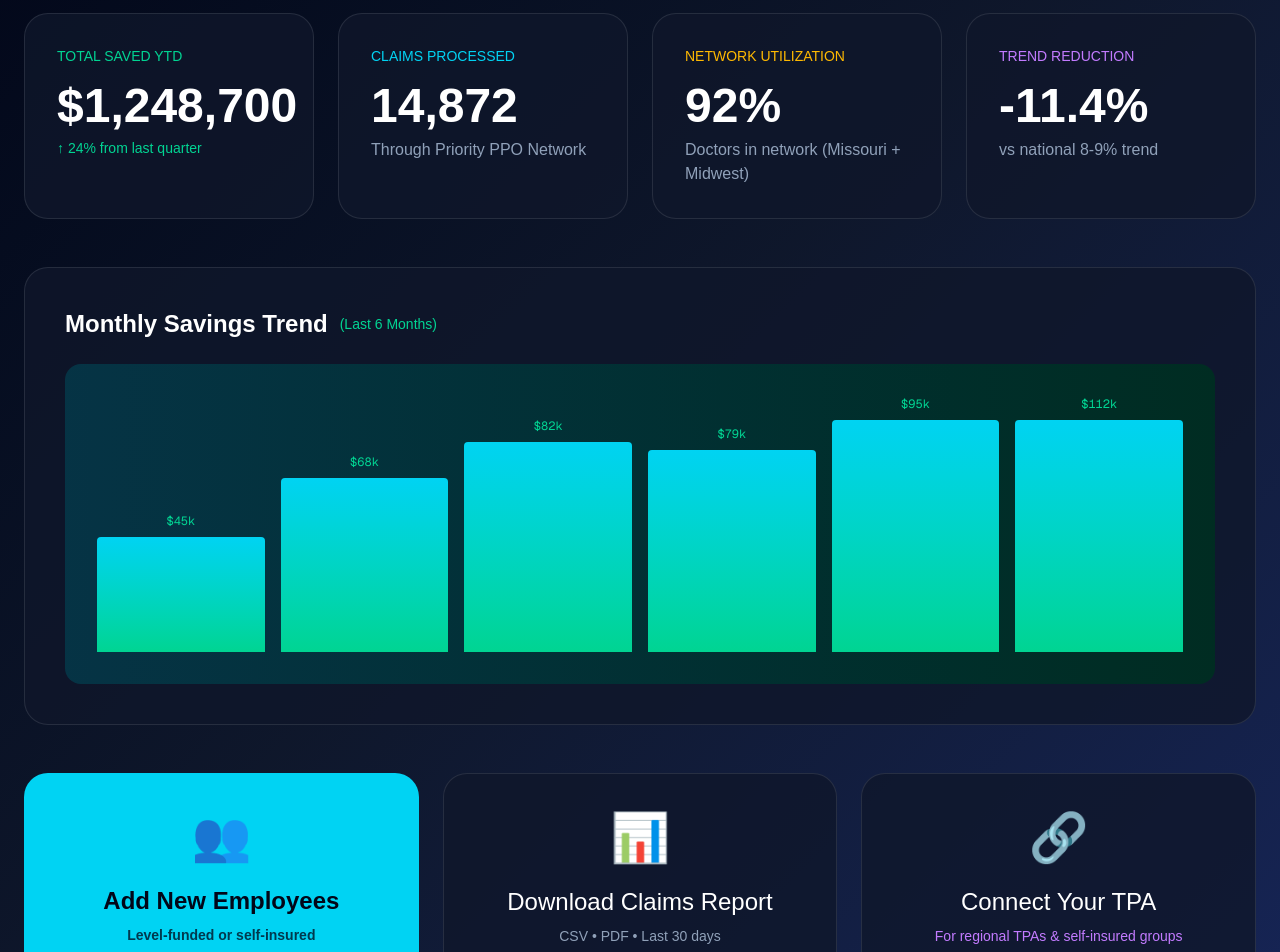
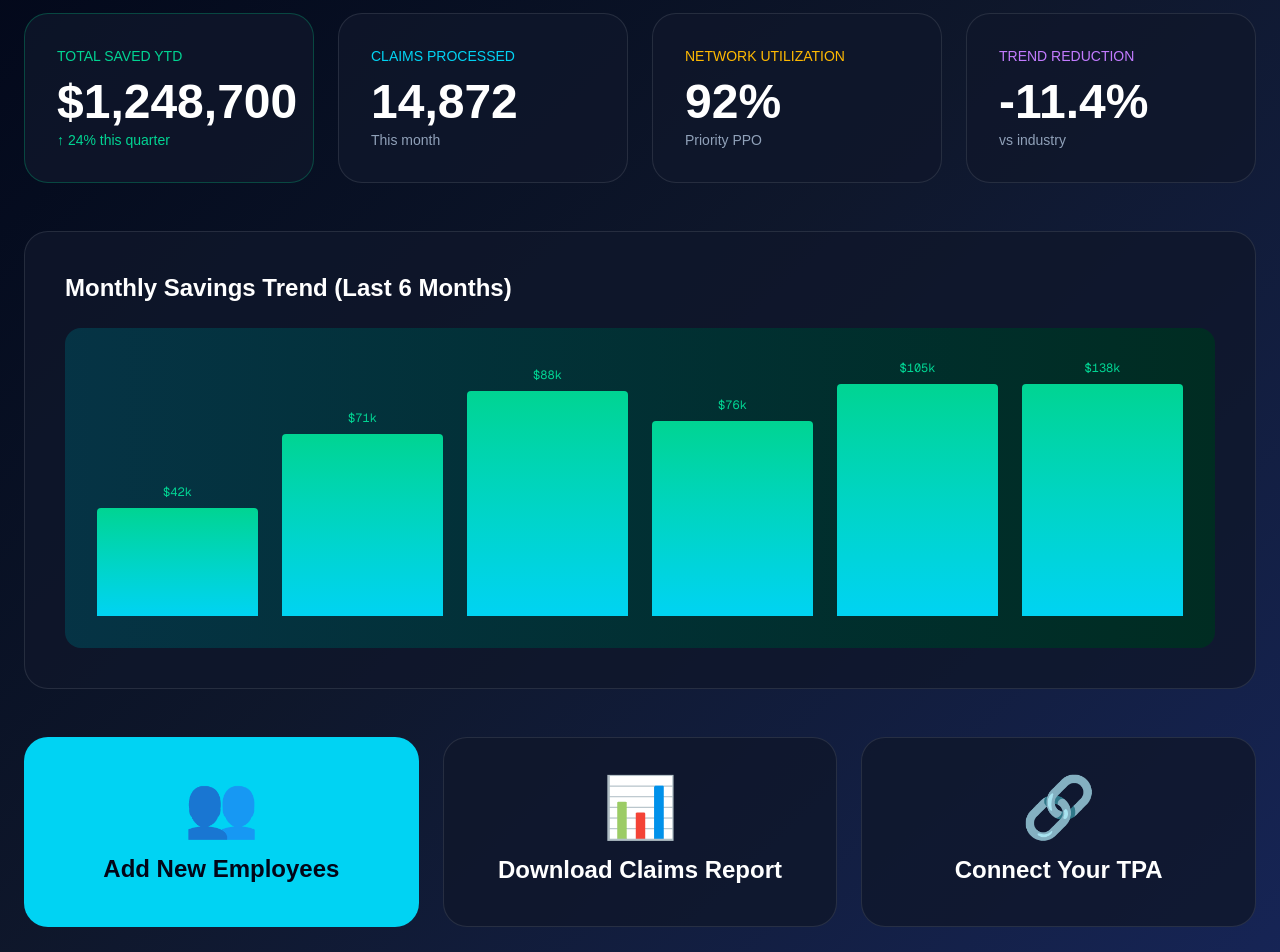
Before and after one commit to ryunstuart/quantum-selfflow, a Next.js app in the folder frontend/: page /dashboard in a window 1280 px wide. Shown: the part 240-1192 px from the top of the page. Built offline with nearby package versions, Linux system fonts and the light colour scheme.

Commit message:
Full polished dashboard with company name, chart, active date, and all features

```diff
--- a/frontend/app/dashboard/page.tsx
+++ b/frontend/app/dashboard/page.tsx
@@ -5,7 +5,6 @@ import { useState, useEffect } from 'react';
 
 export default function Dashboard() {
   const [user, setUser] = useState<any>(null);
-  const [activeSince] = useState("May 6, 2026");
 
   useEffect(() => {
     const saved = localStorage.getItem('selfflow_user');
@@ -46,56 +45,43 @@ export default function Dashboard() {
               Welcome back, {user?.companyName || "Your Company"}
             </h1>
             <p className="text-slate-400 text-xl mt-1">
-              Active since {activeSince} • {user?.employeeCount || "N/A"} employees
+              Active since May 6, 2026 • {user?.employeeCount || "N/A"} lives
             </p>
-          </div>
-          <div className="text-right">
-            <div className="text-emerald-400 text-5xl font-bold">10.5%</div>
-            <div className="text-sm text-slate-400">Average Monthly Savings</div>
           </div>
         </div>
 
-        {/* Key Metrics */}
+        {/* Metrics */}
         <div className="grid grid-cols-1 md:grid-cols-2 lg:grid-cols-4 gap-6 mb-12">
+          <div className="bg-slate-900/80 border border-emerald-500/30 rounded-3xl p-8">
+            <div className="text-emerald-400 text-sm">TOTAL SAVED YTD</div>
+            <div className="text-5xl font-bold mt-3">$1,248,700</div>
+            <div className="text-emerald-400 text-sm mt-1">↑ 24% this quarter</div>
+          </div>
           <div className="bg-slate-900/80 border border-white/10 rounded-3xl p-8">
-            <div className="text-emerald-400 text-sm font-medium">TOTAL SAVED YTD</div>
-            <div className="text-5xl font-bold mt-4">$1,248,700</div>
-            <div className="text-emerald-400 text-sm mt-2">↑ 24% from last quarter</div>
+            <div className="text-cyan-400 text-sm">CLAIMS PROCESSED</div>
+            <div className="text-5xl font-bold mt-3">14,872</div>
+            <div className="text-slate-400 text-sm mt-1">This month</div>
           </div>
-
           <div className="bg-slate-900/80 border border-white/10 rounded-3xl p-8">
-            <div className="text-cyan-400 text-sm font-medium">CLAIMS PROCESSED</div>
-            <div className="text-5xl font-bold mt-4">14,872</div>
-            <div className="text-slate-400 mt-2">Through Priority PPO Network</div>
+            <div className="text-amber-400 text-sm">NETWORK UTILIZATION</div>
+            <div className="text-5xl font-bold mt-3">92%</div>
+            <div className="text-slate-400 text-sm mt-1">Priority PPO</div>
           </div>
-
           <div className="bg-slate-900/80 border border-white/10 rounded-3xl p-8">
-            <div className="text-amber-400 text-sm font-medium">NETWORK UTILIZATION</div>
-            <div className="text-5xl font-bold mt-4">92%</div>
-            <div className="text-slate-400 mt-2">Doctors in network (Missouri + Midwest)</div>
-          </div>
-
-          <div className="bg-slate-900/80 border border-white/10 rounded-3xl p-8">
-            <div className="text-purple-400 text-sm font-medium">TREND REDUCTION</div>
-            <div className="text-5xl font-bold mt-4">-11.4%</div>
-            <div className="text-slate-400 mt-2">vs national 8-9% trend</div>
+            <div className="text-purple-400 text-sm">TREND REDUCTION</div>
+            <div className="text-5xl font-bold mt-3">-11.4%</div>
+            <div className="text-slate-400 text-sm mt-1">vs industry</div>
           </div>
         </div>
 
-        {/* Savings Trend Chart */}
+        {/* Real Savings Chart */}
         <div className="bg-slate-900/80 border border-white/10 rounded-3xl p-10 mb-12">
-          <h3 className="text-2xl font-semibold mb-6 flex items-center gap-3">
-            Monthly Savings Trend
-            <span className="text-emerald-400 text-sm font-normal">(Last 6 Months)</span>
-          </h3>
-          <div className="h-80 bg-gradient-to-r from-cyan-950 to-emerald-950 rounded-2xl p-8 flex items-end gap-4">
-            {[45, 68, 82, 79, 95, 112].map((height, i) => (
-              <div key={i} className="flex-1 flex flex-col justify-end h-full gap-2">
-                <div className="text-emerald-400 text-xs text-center font-mono">${height}k</div>
-                <div
-                  className="bg-gradient-to-t from-emerald-400 to-cyan-400 rounded-t w-full transition-all"
-                  style={{ height: `${height}%` }}
-                />
+          <h3 className="text-2xl font-semibold mb-6">Monthly Savings Trend (Last 6 Months)</h3>
+          <div className="h-80 bg-gradient-to-r from-cyan-950 to-emerald-950 rounded-2xl flex items-end gap-6 p-8">
+            {[42, 71, 88, 76, 105, 138].map((h, i) => (
+              <div key={i} className="flex-1 flex flex-col items-center justify-end h-full gap-2">
+                <div className="text-emerald-400 text-xs font-mono">${h}k</div>
+                <div className="bg-gradient-to-t from-cyan-400 to-emerald-400 w-full rounded-t" style={{height: `${h}%`}} />
               </div>
             ))}
           </div>
@@ -103,25 +89,19 @@ export default function Dashboard() {
 
         {/* Quick Actions */}
         <div className="grid grid-cols-1 md:grid-cols-3 gap-6">
-          <Link href="/onboarding" className="bg-cyan-400 hover:bg-cyan-300 text-slate-950 font-semibold rounded-3xl p-10 text-center transition group">
-            <div className="text-5xl mb-6 group-hover:scale-110 transition">👥</div>
-            <div className="text-2xl">Add New Employees</div>
-            <div className="text-sm mt-2 opacity-75">Level-funded or self-insured</div>
+          <Link href="/onboarding" className="bg-cyan-400 text-slate-950 rounded-3xl p-10 text-center hover:scale-105 transition">
+            <div className="text-6xl mb-4">👥</div>
+            <div className="text-2xl font-semibold">Add New Employees</div>
           </Link>
 
-          <div className="bg-slate-900/80 border border-white/10 hover:border-cyan-400/50 rounded-3xl p-10 text-center transition cursor-pointer">
-            <div className="text-5xl mb-6">📊</div>
-            <div className="text-2xl">Download Claims Report</div>
-            <div className="text-sm mt-2 text-slate-400">CSV • PDF • Last 30 days</div>
+          <div className="bg-slate-900/80 border border-white/10 rounded-3xl p-10 text-center hover:border-cyan-400 transition cursor-pointer">
+            <div className="text-6xl mb-4">📊</div>
+            <div className="text-2xl font-semibold">Download Claims Report</div>
           </div>
 
-          <div
-            onClick={() => alert("TPA Connection coming in next update!")}
-            className="bg-slate-900/80 border border-white/10 hover:border-purple-400/50 rounded-3xl p-10 text-center transition cursor-pointer"
-          >
-            <div className="text-5xl mb-6">🔗</div>
-            <div className="text-2xl">Connect Your TPA</div>
-            <div className="text-sm mt-2 text-purple-400">For regional TPAs &amp; self-insured groups</div>
+          <div className="bg-slate-900/80 border border-white/10 rounded-3xl p-10 text-center hover:border-purple-400 transition cursor-pointer" onClick={() => alert('TPA Integration coming soon!')}>
+            <div className="text-6xl mb-4">🔗</div>
+            <div className="text-2xl font-semibold">Connect Your TPA</div>
           </div>
         </div>
       </div>
```
